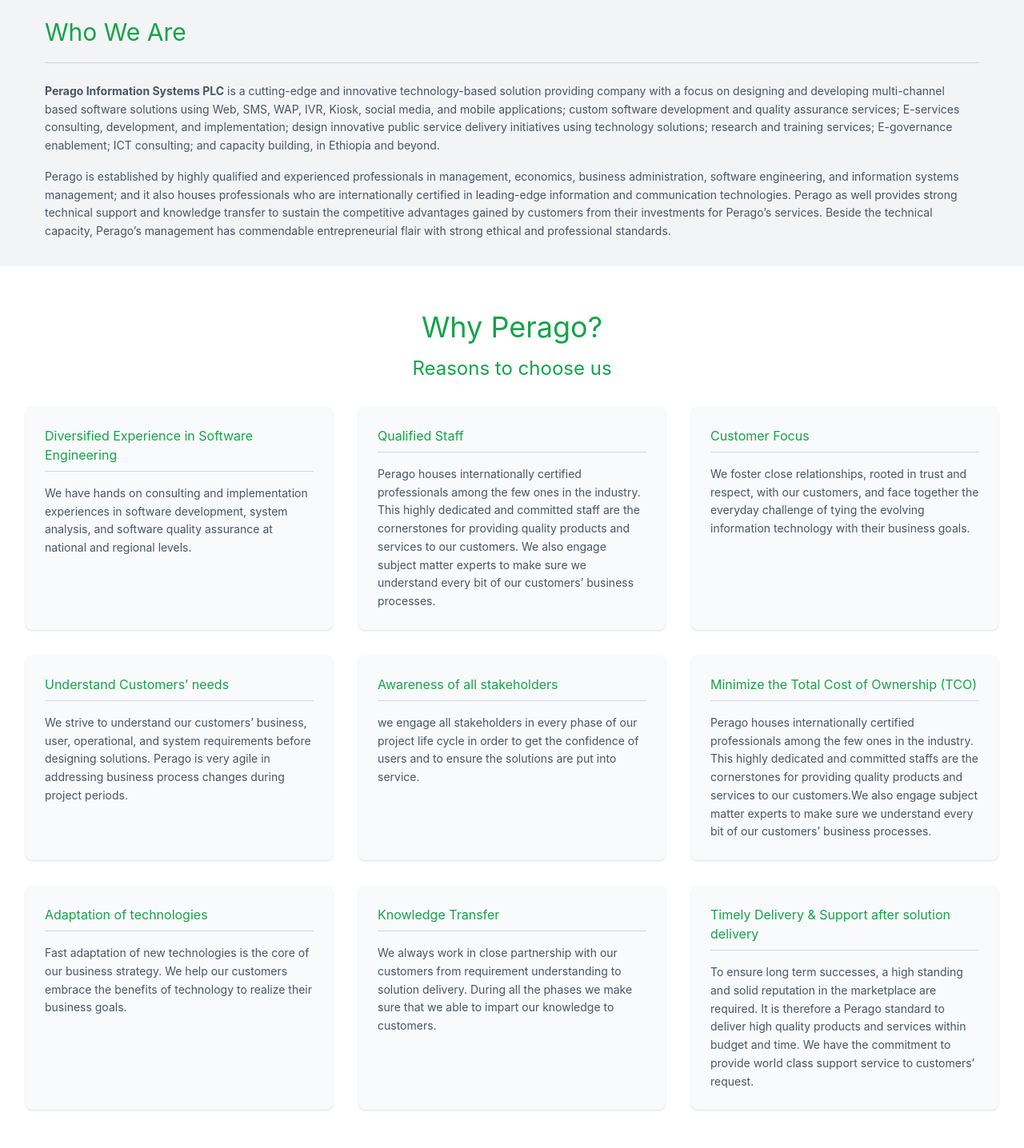
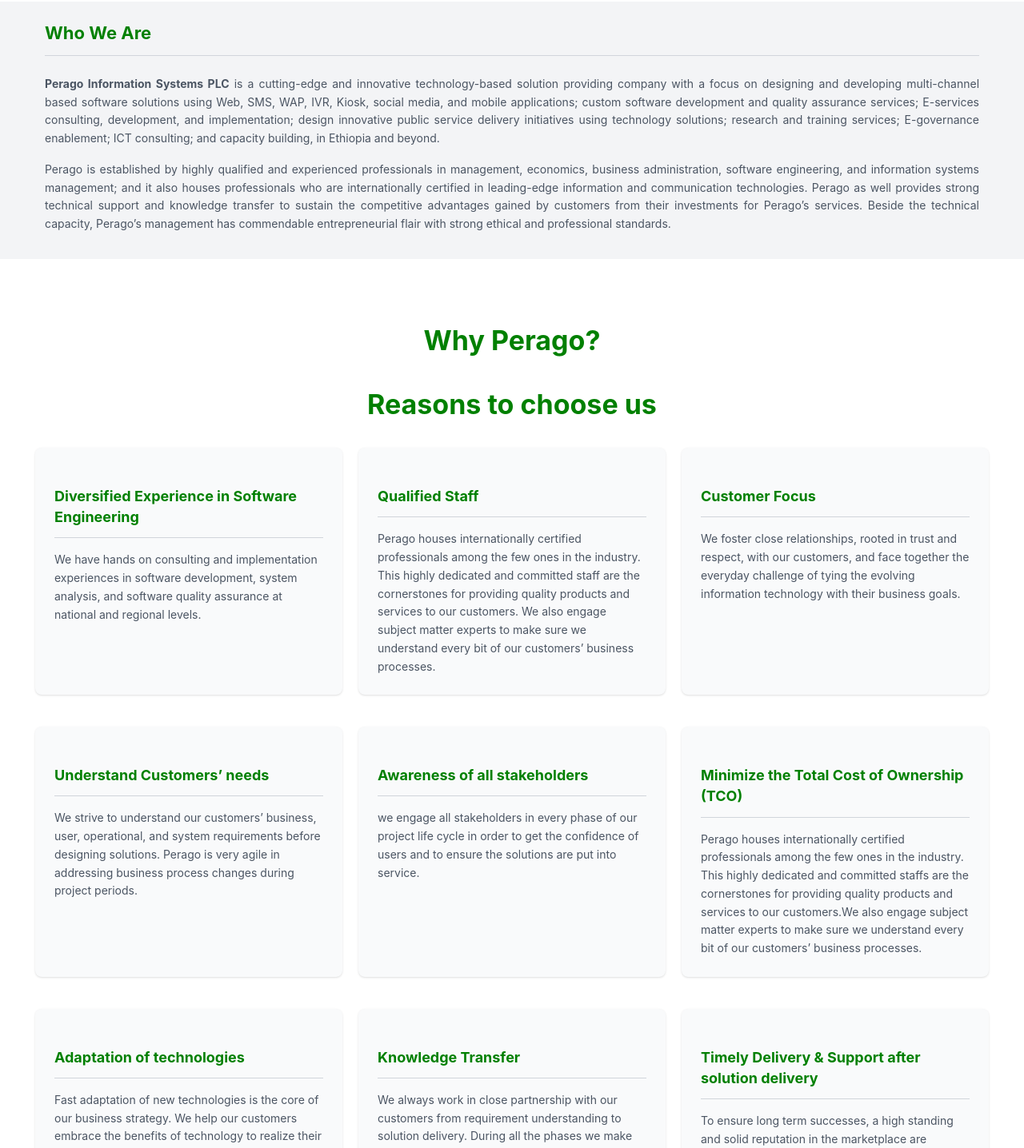
Before and after one commit to lensbelete/perago-systems, a Next.js app: page /about in a window 1280 px wide. Shown: the part 574-2010 px from the top of the page at 80% size. Built offline with nearby package versions, Linux system fonts and the light colour scheme.

Commit message:
updated the about page

```diff
--- a/src/app/about/page.tsx
+++ b/src/app/about/page.tsx
@@ -1,17 +1,23 @@
 import Image from "next/image";
 import peragoLogo from "../../assets/perago1.png";
+import { Flex, Title } from "@mantine/core";
 
 const AboutUs = () => {
   return (
-    <div className="min-h-screen flex flex-col items-center justify-start pt-8 bg-gray-100">
-      <h1 className="text-4xl text-green-600 mb-8">About Us</h1>
-      <div className="w-full flex justify-center mb-8">
+    <div className="min-h-screen flex flex-col items-center justify-start pt-8">
+      <Title   order={1}
+          mb="sm"
+          style={{ color: "green" }} className="pt-6">About Us</Title>
+
+      <div className="w-full flex justify-center mb-1">
         <Image src={peragoLogo} alt="Perago logo" />
       </div>
-      <div className="px-14">
-        <h2 className="text-3xl text-green-600 mb-5">Who We Are</h2>
+      <div className="px-14  bg-gray-100">
+        <Title   order={3}
+          mb="sm"
+          style={{  color: "green" }} className="pt-6">Who We Are</Title>
         <hr className="border-gray-300 w-full mb-6" />
-        <p className="text-gray-600 text-sm leading-relaxed mb-4">
+        <p className="text-gray-600 text-sm leading-relaxed mb-4 text-justify">
           <span className="text-gray-600 font-bold">
             Perago Information Systems PLC
           </span>{" "}
@@ -24,7 +30,7 @@
           solutions; research and training services; E-governance enablement;
           ICT consulting; and capacity building, in Ethiopia and beyond.
         </p>
-        <p className="text-gray-600 text-sm leading-relaxed mb-8">
+        <p className="text-gray-600 text-sm leading-relaxed mb-8 text-justify">
           Perago is established by highly qualified and experienced
           professionals in management, economics, business administration,
           software engineering, and information systems management; and it also
@@ -39,17 +45,30 @@
       </div>
 
       <div className="w-full bg-white py-14">
-        <h2 className="text-4xl text-green-600 mb-4 text-center">
-          Why Perago?
-        </h2>
-        <h3 className="text-2xl text-green-600 mb-8 text-center">
-          Reasons to choose us
-        </h3>
-        <div className="flex flex-wrap justify-center gap-8 px-6">
-          <div className="flex-1 max-w-sm p-6 bg-gray-50 rounded-lg shadow">
-            <h4 className="text-base text-green-600 mb-2">
-              Diversified Experience in Software Engineering
-            </h4>
+      <Title   order={1}
+          mb="sm"
+          style={{ color: "green" }} className="pt-6 text-center">Why Perago?
+          </Title>
+
+          <Title   order={1}
+          mb="sm"
+          style={{ color: "green" }} className="pt-6 text-center"> Reasons to choose us
+          </Title>
+
+
+        <Flex
+      direction={{ base: 'column', sm: 'row' }}
+      gap={{ base: 'sm', sm: 'lg' }}
+      justify={{ sm: 'center' }}
+      className="p-5"
+    >
+
+      <div className="flex-1 max-w-sm p-6 bg-gray-50 rounded-lg shadow">
+          <Title   order={4}
+          mb="sm"
+          style={{ color: "green" }} className="pt-6">Diversified Experience in Software Engineering
+          </Title>
+
             <hr className="border-gray-300 mb-4" />
             <p className="text-gray-600 text-sm leading-relaxed">
               We have hands on consulting and implementation experiences in
@@ -58,7 +77,11 @@
             </p>
           </div>
           <div className="flex-1 max-w-sm p-6 bg-gray-50 rounded-lg shadow">
-            <h4 className="text-base text-green-600 mb-2">Qualified Staff</h4>
+          <Title   order={4}
+          mb="sm"
+          style={{ color: "green" }} className="pt-6">Qualified Staff
+          </Title>
+
             <hr className="border-gray-300 mb-4" />
             <p className="text-gray-600 text-sm leading-relaxed">
               Perago houses internationally certified professionals among the
@@ -70,7 +93,11 @@
             </p>
           </div>
           <div className="flex-1 max-w-sm p-6 bg-gray-50 rounded-lg shadow">
-            <h4 className="text-base text-green-600 mb-2">Customer Focus</h4>
+          <Title   order={4}
+          mb="sm"
+          style={{ color: "green" }} className="pt-6">Customer Focus
+          </Title>
+
             <hr className="border-gray-300 mb-4" />
             <p className="text-gray-600 text-sm leading-relaxed">
               We foster close relationships, rooted in trust and respect, with
@@ -78,13 +105,20 @@
               the evolving information technology with their business goals.
             </p>
           </div>
-        </div>
+    </Flex>
 
-        <div className="flex flex-wrap justify-center gap-8 px-6 mt-8">
-          <div className="flex-1 max-w-sm p-6 bg-gray-50 rounded-lg shadow">
-            <h4 className="text-base text-green-600 mb-2">
-              Understand Customers’ needs
-            </h4>
+    <Flex
+     direction={{ base: 'column', sm: 'row' }}
+     gap={{ base: 'sm', sm: 'lg' }}
+     justify={{ sm: 'center' }}
+     className="p-5"
+     >
+    <div className="flex-1 max-w-sm p-6 bg-gray-50 rounded-lg shadow">
+          <Title   order={4}
+          mb="sm"
+          style={{ color: "green" }} className="pt-6">Understand Customers’ needs
+          </Title>
+
             <hr className="border-gray-300 mb-4" />
             <p className="text-gray-600 text-sm leading-relaxed">
               We strive to understand our customers’ business, user,
@@ -94,9 +128,11 @@
             </p>
           </div>
           <div className="flex-1 max-w-sm p-6 bg-gray-50 rounded-lg shadow">
-            <h4 className="text-base text-green-600 mb-2">
-              Awareness of all stakeholders
-            </h4>
+          <Title   order={4}
+          mb="sm"
+          style={{ color: "green" }} className="pt-6">Awareness of all stakeholders
+          </Title>
+
             <hr className="border-gray-300 mb-4" />
             <p className="text-gray-600 text-sm leading-relaxed">
               we engage all stakeholders in every phase of our project life
@@ -105,9 +141,11 @@
             </p>
           </div>
           <div className="flex-1 max-w-sm p-6 bg-gray-50 rounded-lg shadow">
-            <h4 className="text-base text-green-600 mb-2">
-              Minimize the Total Cost of Ownership (TCO)
-            </h4>
+          <Title   order={4}
+          mb="sm"
+          style={{ color: "green" }} className="pt-6">Minimize the Total Cost of Ownership (TCO)
+          </Title>
+
             <hr className="border-gray-300 mb-4" />
             <p className="text-gray-600 text-sm leading-relaxed">
               Perago houses internationally certified professionals among the
@@ -118,13 +156,21 @@
               processes.
             </p>
           </div>
-        </div>
 
-        <div className="flex flex-wrap justify-center gap-8 px-6 mt-8">
-          <div className="flex-1 max-w-sm p-6 bg-gray-50 rounded-lg shadow">
-            <h4 className="text-base text-green-600 mb-2">
-              Adaptation of technologies
-            </h4>
+    </Flex>
+
+    <Flex
+     direction={{ base: 'column', sm: 'row' }}
+     gap={{ base: 'sm', sm: 'lg' }}
+     justify={{ sm: 'center' }}
+     className="p-5"
+     >
+       <div className="flex-1 max-w-sm p-6 bg-gray-50 rounded-lg shadow">
+       <Title   order={4}
+          mb="sm"
+          style={{ color: "green" }} className="pt-6">Adaptation of technologies
+          </Title>
+
             <hr className="border-gray-300 mb-4" />
             <p className="text-gray-600 text-sm leading-relaxed">
               Fast adaptation of new technologies is the core of our business
@@ -133,9 +179,11 @@
             </p>
           </div>
           <div className="flex-1 max-w-sm p-6 bg-gray-50 rounded-lg shadow">
-            <h4 className="text-base text-green-600 mb-2">
-              Knowledge Transfer
-            </h4>
+          <Title   order={4}
+          mb="sm"
+          style={{ color: "green" }} className="pt-6">Knowledge Transfer
+          </Title>
+
             <hr className="border-gray-300 mb-4" />
             <p className="text-gray-600 text-sm leading-relaxed">
               We always work in close partnership with our customers from
@@ -145,9 +193,11 @@
             </p>
           </div>
           <div className="flex-1 max-w-sm p-6 bg-gray-50 rounded-lg shadow">
-            <h4 className="text-base text-green-600 mb-2">
-              Timely Delivery & Support after solution delivery
-            </h4>
+          <Title   order={4}
+          mb="sm"
+          style={{ color: "green" }} className="pt-6">Timely Delivery & Support after solution delivery
+          </Title>
+
             <hr className="border-gray-300 mb-4" />
             <p className="text-gray-600 text-sm leading-relaxed">
               To ensure long term successes, a high standing and solid
@@ -157,7 +207,8 @@
               class support service to customers’ request.
             </p>
           </div>
-        </div>
+
+     </Flex>
       </div>
     </div>
   );
--- a/src/components/AppShell.tsx
+++ b/src/components/AppShell.tsx
@@ -62,7 +62,7 @@
                 leftSection={<IconCalendar size="1rem" />}
               />
               <NavLink
-                href="/"
+                href="/requestDemo"
                 label="Request Demo"
                 leftSection={<IconMail color='gray' size="1rem" stroke={1.5} />}
               />
@@ -141,7 +141,7 @@
           onClick={close}
         />
         <NavLink
-          href="/"
+          href="/requestDemo"
           label="Request Demo"
           leftSection={<IconMail color='gray' size="1rem" stroke={1.5} />}
           onClick={close}
```
